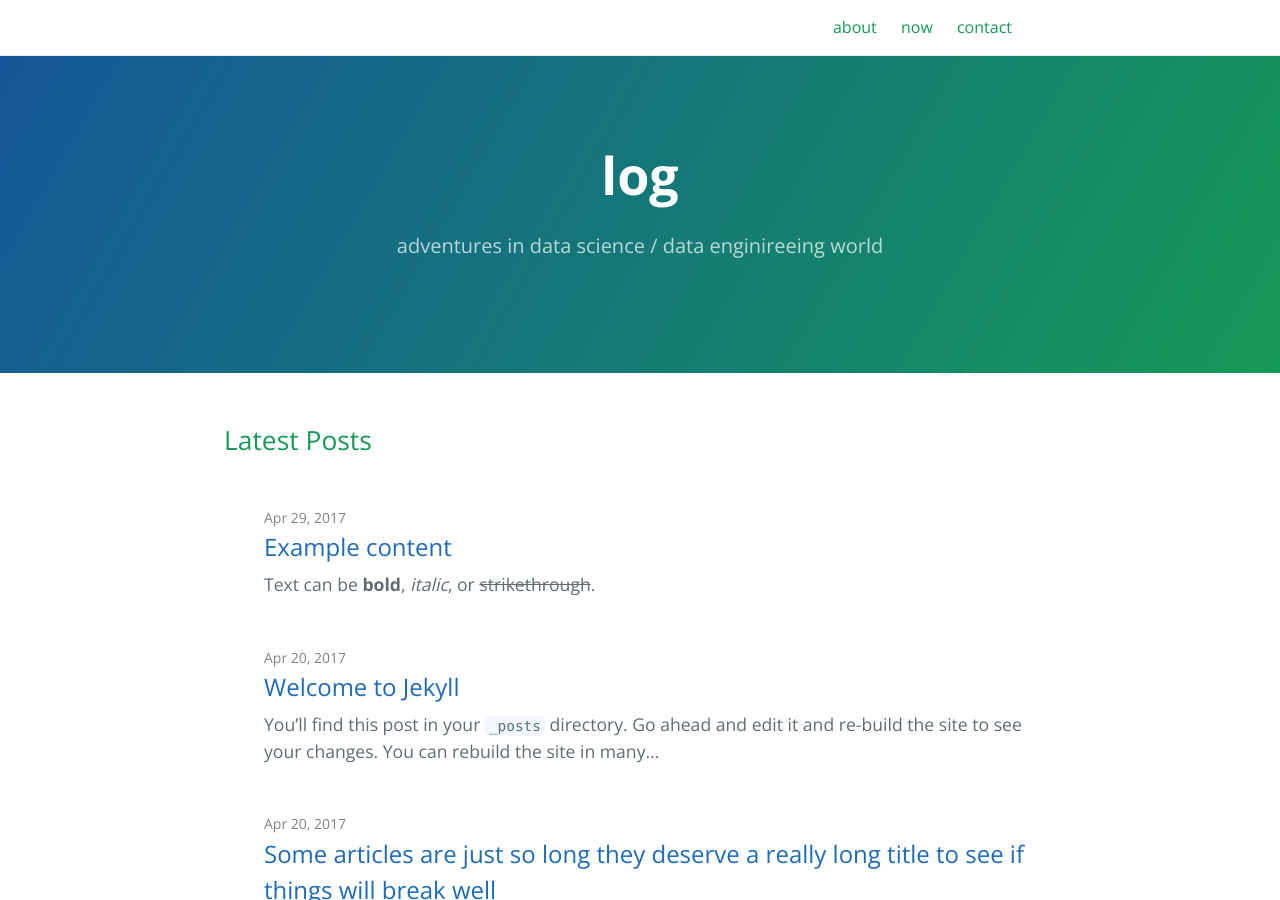
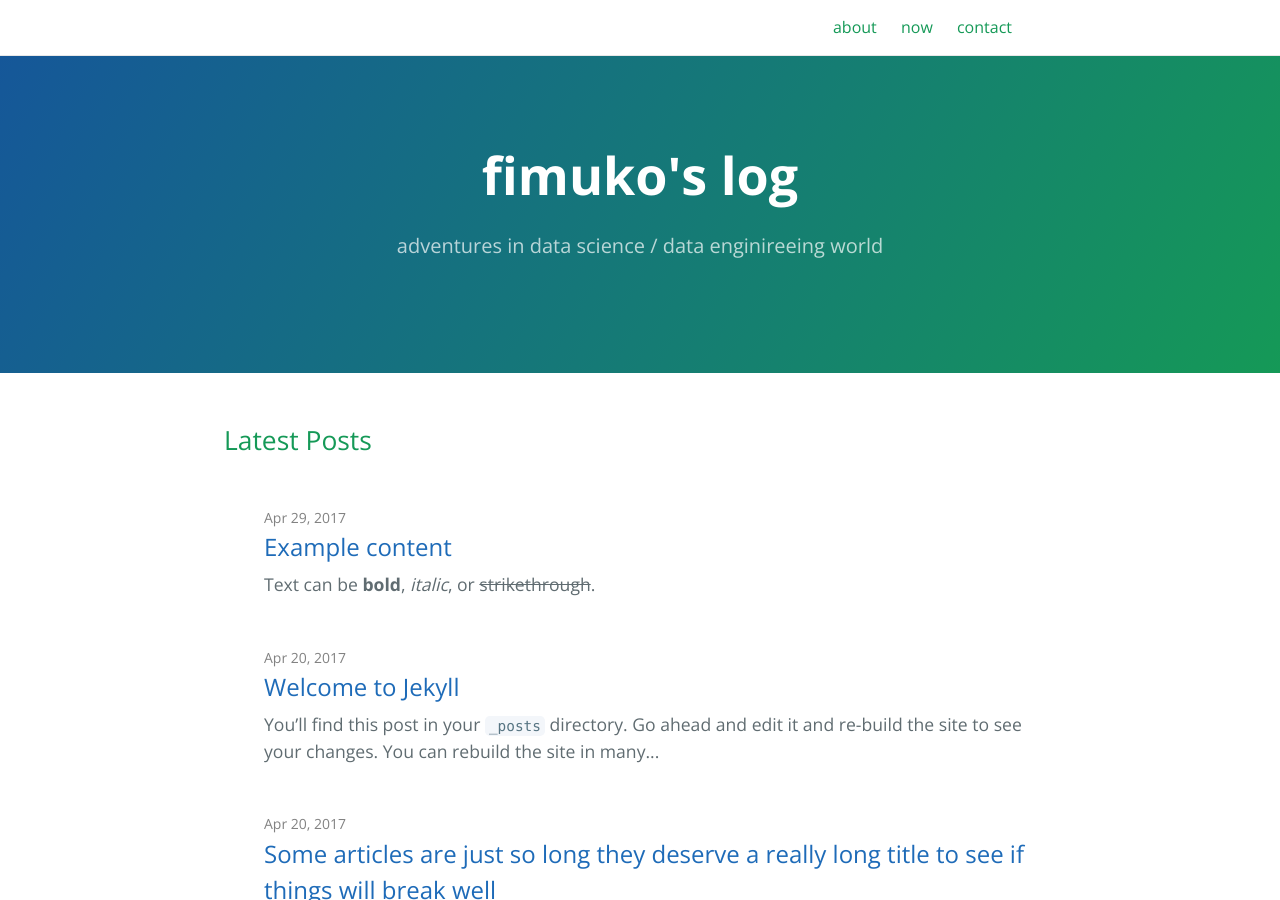
Before and after one commit to fimuko/fimuko.github.io, a Jekyll site: the page built from index.md, in a window 1280 px wide and 900 px high. Built offline with Jekyll 4.4.1, drawn with Linux system fonts in a browser that asks for light colours.

Commit message:
small change to title of the site

```diff
--- a/_config.yml
+++ b/_config.yml
@@ -1,4 +1,4 @@
-title: log
+title: fimuko's log
 description: adventures in data science / data enginireeing world
 show_downloads: true
 
```
